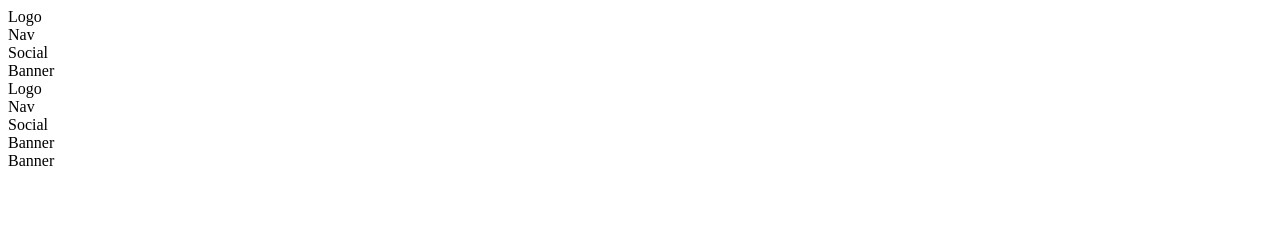
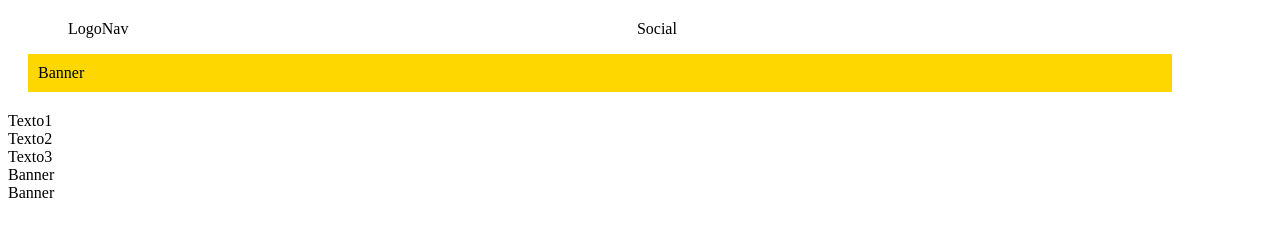
Before and after one commit to LLuisPP/S1.1-HTML-i-CSS-amb-Flex, a plain HTML site: page index.html in a window 1280 px wide. Drawn offline with nearby package versions, Linux system fonts and the light colour scheme; files that its build step writes are made by us from their sources.

Commit message:
> | classes added

```diff
--- a/index.html
+++ b/index.html
@@ -2,26 +2,27 @@
 <html lang="en">
     <head>
         <meta charset="UTF-8">
-        <link rel="stylesheet" href="styles.scss" type="stylesheet" />
         <meta name="viewport" content="width=device-width, initial-scale=1.0">
+        <meta name="author" content="LuisP">
         <title>S01 Html5 Css3 Flex</title>
+        <link rel="stylesheet" href="./styles.css" />
 </head>
 <body>
-    <div class="flex-container">
-        <div class="flex-container">
-            <div>Logo</div>
-            <div>Nav</div>
-            <div>Social</div>
-        </div>
-        <div class="flex-container">
+    <div class="container">
+        <menu class="menu-container">
+            <div class="Social">Logo</div>
+            <div class="menu">Nav</div>
+            <div class="logo">Social</div>
+        </menu>
+        <div class="menu-container">
             <div>Banner</div>
         </div>
     </div>
     <div class="flex-container"></div>
         <div class="flex-container">
-            <div>Logo</div>
-            <div>Nav</div>
-            <div>Social</div>
+            <div>Texto1</div>
+            <div>Texto2</div>
+            <div>Texto3</div>
         </div>
         <div class="flex-container">
             <div>Banner</div>
--- /dev/null
+++ b/styles.css
@@ -0,0 +1,39 @@
+html {
+    max-width: 1200px;
+    background-color: white;
+}
+
+.container {
+    margin: 20px;
+    border: 20px;
+}
+
+.menu-container {
+    display: flex;
+    flex-direction: row;
+    align-items: space-around;
+    border-bottom: 20px black;
+    padding: 10px grey;
+    overflow: hidden;
+}
+
+.container > div {
+    display: flex;
+    background-color: gold;
+    border: 15px blue;
+    padding: 10px;
+    align-items: center;
+}
+
+.menu {
+    flex: 1;
+    overflow: hidden;
+}
+
+.logo {
+    flex: 1;
+}
+
+.social {
+    flex: 1;
+  }
--- a/styles.scss
+++ /dev/null
@@ -1,6 +0,0 @@
-.flex-container
-{
-    display: inline-flex;
-    flex-direction: row;
-    background-color: black;
-}
```
